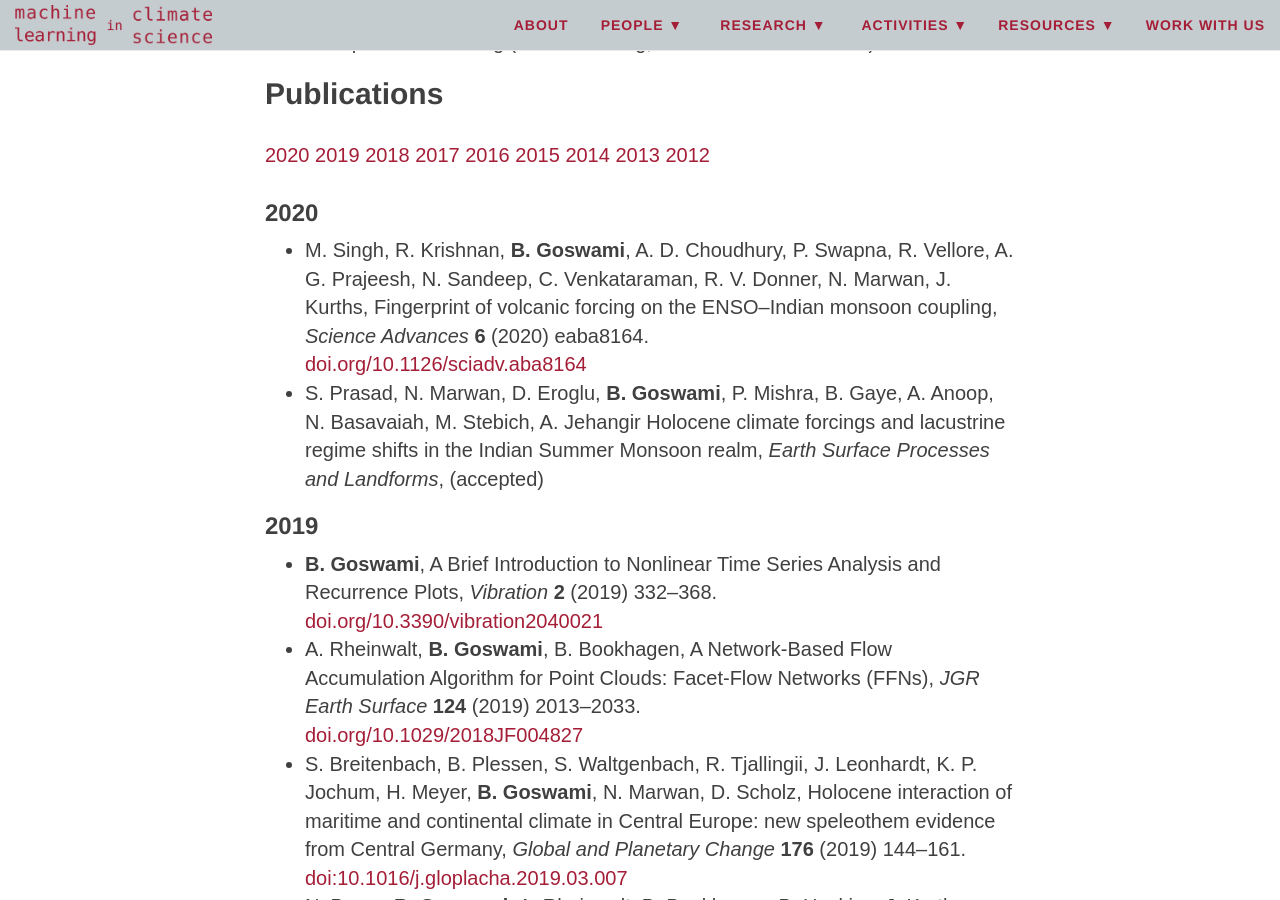
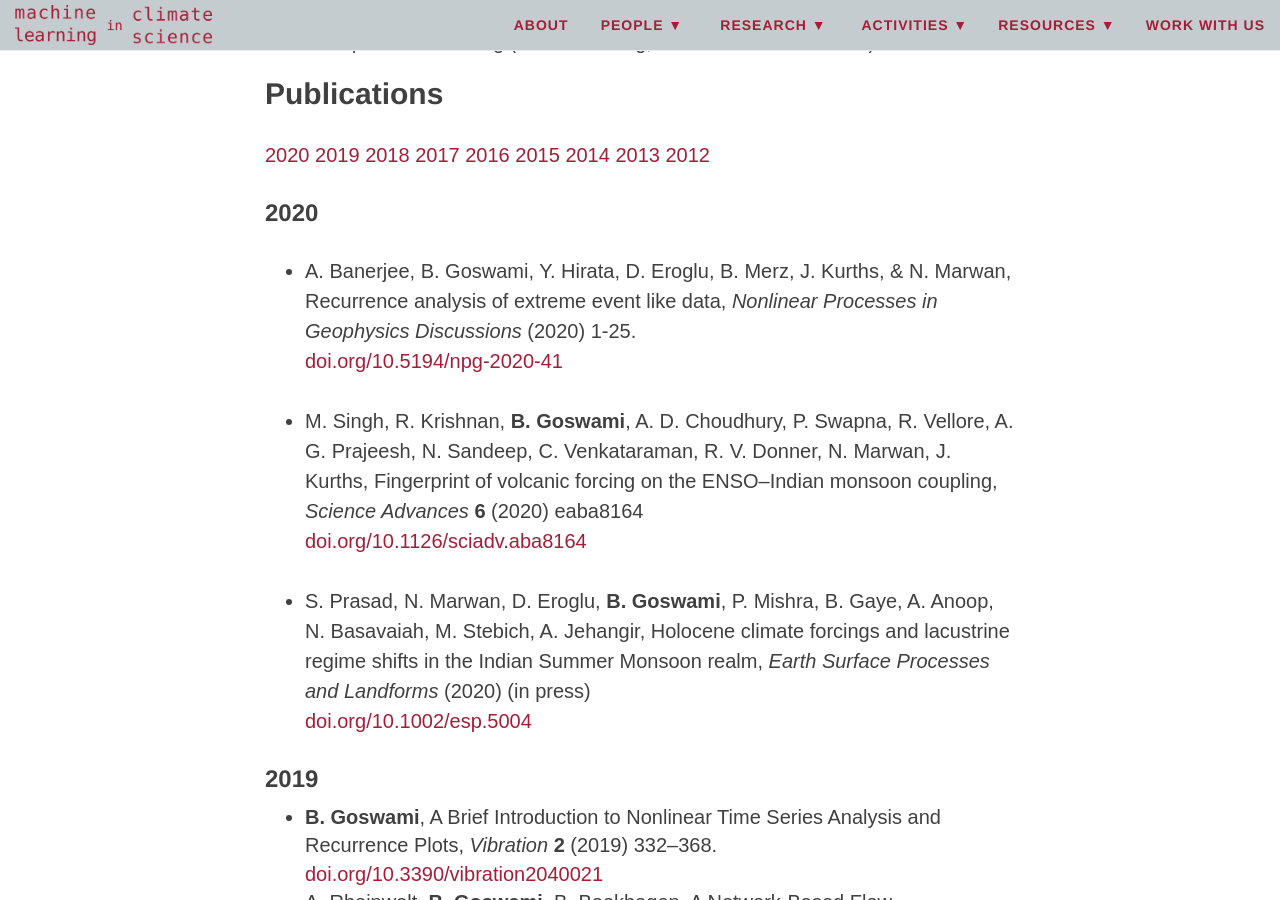
Before and after one commit to mlcs/mlcs.github.io, a Jekyll site: the page built from people/goswami.md, in a window 1280 px wide and 900 px high, scrolled down 1238 px. Built offline with Jekyll 4.4.1, drawn with Linux system fonts in a browser that asks for light colours; nearby versions of some CDN libraries; some of the changed text lies outside the part shown.

Commit message:
people/goswami -> update publication list; fix typos

```diff
--- a/people/goswami.md
+++ b/people/goswami.md
@@ -39,6 +39,15 @@
 [2015](#2015) [2014](#2014) [2013](#2013) [2012](#2012)
 
 ### 2020
+
++ A. Banerjee, B. Goswami, Y. Hirata, D. Eroglu, B. Merz, J. Kurths, &
+    N. Marwan,
+    Recurrence analysis of extreme event like data,
+    _Nonlinear Processes in Geophysics Discussions_
+    (2020)
+    1-25.
+    [doi.org/10.5194/npg-2020-41](https://doi.org/10.5194/npg-2020-41)
+
 + M. Singh, R. Krishnan, **B. Goswami**, A. D. Choudhury, P. Swapna, R.
     Vellore, A. G. Prajeesh, N. Sandeep, C. Venkataraman, R. V. Donner,
     N. Marwan, J. Kurths,
@@ -46,14 +55,20 @@
     _Science Advances_
     **6**
     (2020)
-    eaba8164.
+    eaba8164
     [doi.org/10.1126/sciadv.aba8164](https://doi.org/10.1126/sciadv.aba8164)
-+ S. Prasad, N. Marwan, D. Eroglu, **B. Goswami**, P. Mishra, B. Gaye, A. Anoop, N. Basavaiah, M. Stebich, A. Jehangir
-    Holocene climate forcings and lacustrine regime shifts in the Indian Summer Monsoon realm,
-    _Earth Surface Processes and Landforms_,
-    (accepted)
+
++   S. Prasad, N. Marwan, D. Eroglu, **B. Goswami**, P. Mishra, B. Gaye,
+    A. Anoop, N. Basavaiah, M. Stebich, A. Jehangir,
+    Holocene climate forcings and lacustrine regime shifts in the Indian
+    Summer Monsoon realm,
+    _Earth Surface Processes and Landforms_
+    (2020)
+    (in press)
+    [doi.org/10.1002/esp.5004](https://doi.org/10.1002/esp.5004)
 
 ### 2019
+
 + **B. Goswami**,
     A Brief Introduction to Nonlinear Time Series Analysis and Recurrence Plots,
     _Vibration_
@@ -84,6 +99,7 @@
     [doi:10.1038/s41586-018-0872-x](https://doi.org/10.1038/s41586-018-0872-x)
 
 ### 2018
+
 + **B. Goswami**, N. Boers, A. Rheinwalt, N. Marwan, J. Heitzig, S. F. M. Breitenbach, J. Kurths,
     Abrupt transitions in time series with uncertainties,
     _Nature Communications_
@@ -93,6 +109,7 @@
     [doi:10.1038/s41467-017-02456-6](http://doi.org/10.1038/s41467-017-02456-6)
 
 ### 2017
+
 + **B. Goswami**, P. Schultz, B. Heinze, N. Marwan, B. Bodirsky, H. Lotze-Campen, J. Kurths,
     Inferring interdependencies from short time series,
     _Proceedings of the Conference on Perspectives in Nonlinear Dynamics_
@@ -130,6 +147,7 @@
     [doi:10.1038/srep45809](https://doi.org/10.1038/srep45809)
 
 ### 2016
+
 + F. A. Lechleitner, J. U. L. Baldini, S. F. M. Breitenbach, J. Fohlmeister, C. McIntyre, **B. Goswami**, R. A. Jamieson, T. S. van der Voort, K. Prufer, N. Marwan, B. J.Culleton, D. J. Kennett, Y. Asmerom, V. Polyak, T. I. Eglinton,
     Hydrological and climatological controls on radiocarbon concentrations in a tropical stalagmite,
     _Geochimica et Cosmochimica Acta_
@@ -146,6 +164,7 @@
     [doi:10.1002/2016GL070692](https://doi.org/10.1002/2016GL070692)
 
 ### 2015
+
 + A. Rheinwalt, **B. Goswami**, N. Boers, J. Heitzig, N. Marwan, R. Krishnan and J. Kurths,
     "Teleconnections in Climate Networks: A Network of Networks Approach to Investigate the Influence of Sea Surface Temperature Variability on Monsoon Systems",
     in: _Machine Learning and Data Mining Approaches to Climate Science_
@@ -169,6 +188,7 @@
     [doi:10.1016/j.jtbi.2014.11.028](https://doi.org/10.1016/j.jtbi.2014.11.028)
 
 ### 2014
+
 + **B. Goswami**, J. Heitzig, K. Rehfeld, N. Marwan, A. Ambili, S. Prasad, J. Kurths,
     Estimation of sedimentary proxy records together with associated uncertainty,
     _Nonlinear Processes in Geophysics_
@@ -185,6 +205,7 @@
     [doi:10.1016/j.jtbi.2013.12.005](https://doi.org10.1016/j.jtbi.2013.12.005)
 
 ### 2013
+
 + **B. Goswami**, N. Marwan, G. Feulner, J. Kurths,
     How do global temperature drivers influence each other? A network perspective using recurrences,
     _European Physical Journal Special Topics_
@@ -194,6 +215,7 @@
     [doi:10.1140/epjst/e2013-01889-8](https://doi.org/10.1140/epjst/e2013-01889-8)
 
 ### 2012
+
 + S. F. M. Breitenbach, K. Rehfeld, **B. Goswami**, J. U. L. Baldini, H. E. Ridley, D. J. Kennett, K. M. Prufer, V. V. Aquino, Y. Asmerom, V. J. Polyak, H. Cheng, J. Kurths, N. Marwan,
     COnstructing Proxy Records from Age models (COPRA),
     _Climate of the Past_
```
